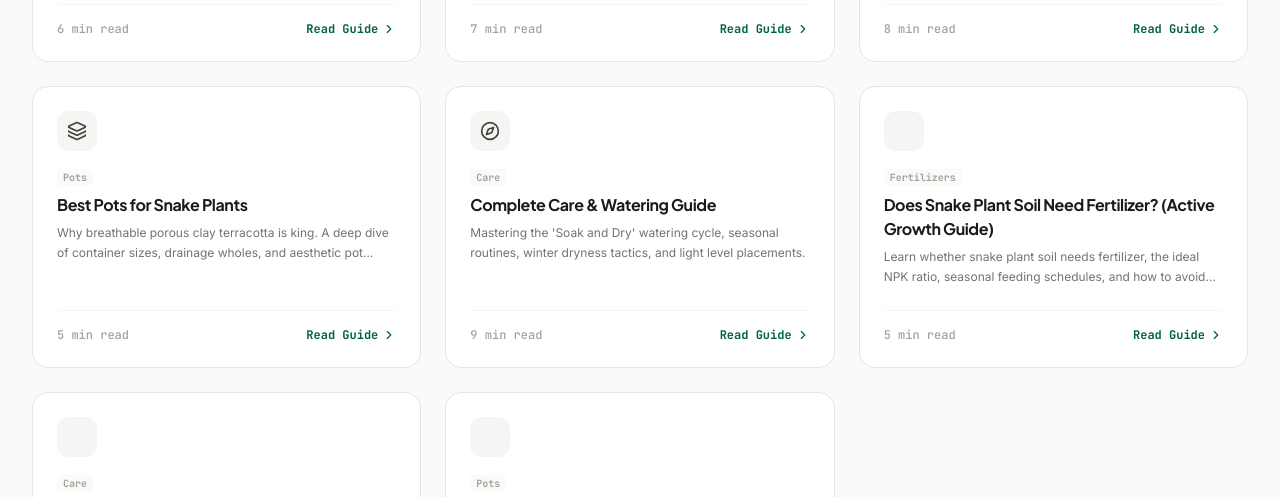
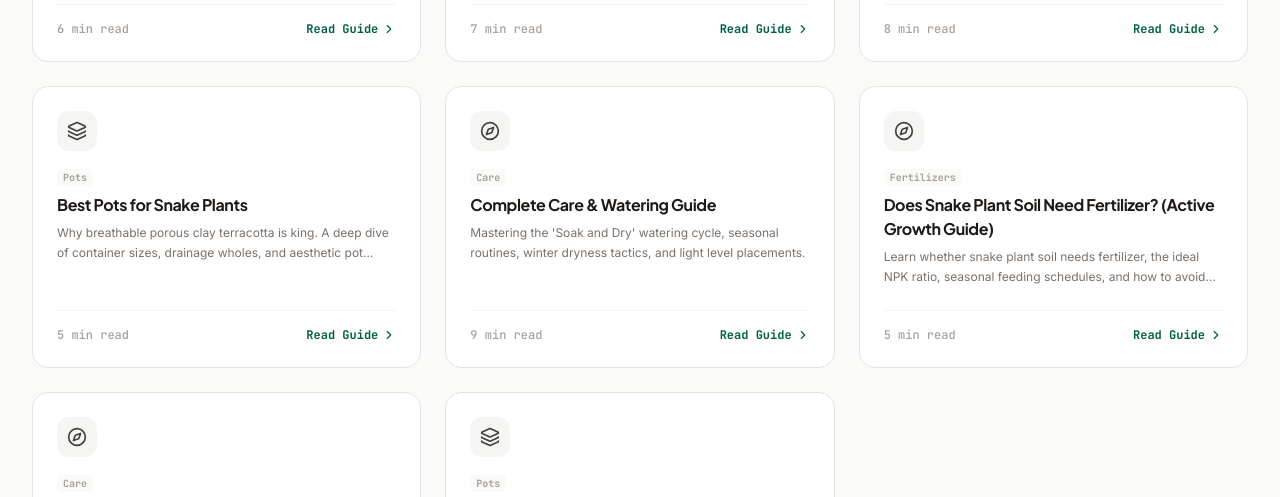
Before and after one commit to dbarbour86/SnakePlantSoil, a React (Vite) app: page / in a window 1280 px wide. Shown: the part 2460-2957 px from the top of the page. Built offline with nearby package versions, Linux system fonts and the light colour scheme.

Commit message:
Fix dynamic article routing and add vercel rewrites

```diff
--- a/src/App.tsx
+++ b/src/App.tsx
@@ -22,7 +22,7 @@ import {
   CareGuideArticle
 } from './components/GuideArticles';
 
-import { CONTENT_GUIDES, FAQ_ITEMS } from './data';
+import { CONTENT_GUIDES, STATIC_GUIDES, FAQ_ITEMS } from './data';
 import { getDynamicArticles } from './content';
 import DynamicArticleView from './components/DynamicArticle';
 
@@ -32,11 +32,22 @@ export default function App() {
     const cleanPath = path.replace(/^\//, '').split('?')[0].split('#')[0];
     switch (cleanPath) {
       case 'setup-kits':
+        return 'setup-kits';
       case 'best-soil':
+      case 'best-snake-plant-soil':
+        return 'best-soil';
       case 'diy-mix':
+      case 'diy-snake-plant-soil-mix':
+        return 'diy-mix';
       case 'root-rot':
+      case 'snake-plant-root-rot-guide':
+        return 'root-rot';
       case 'best-pots':
+      case 'best-pots-for-snake-plants':
+        return 'best-pots';
       case 'care-guide':
+      case 'snake-plant-care-guide':
+        return 'care-guide';
       case 'care-card':
       case 'faq':
         return cleanPath;
@@ -45,9 +56,11 @@ export default function App() {
         return 'home';
       default: {
         const dynamicArticles = getDynamicArticles();
-        const match = dynamicArticles.find(art => art.slug === cleanPath);
+        const match = dynamicArticles.find(
+          art => art.slug === cleanPath || art.id === cleanPath || art.slug === cleanPath.replace(/^dynamic-/, '')
+        );
         if (match) {
-          return cleanPath;
+          return match.slug;
         }
         return 'home';
       }
@@ -62,11 +75,23 @@ export default function App() {
   });
 
   const setActiveTab = (tab: string) => {
-    setActiveTabState(tab);
+    const normalizedTab = getTabFromPath(tab);
+    setActiveTabState(normalizedTab);
     if (typeof window !== 'undefined') {
-      const targetPath = tab === 'home' ? '/' : `/${tab}`;
+      let targetPath = '/';
+      if (normalizedTab !== 'home') {
+        const dynamicMatch = dynamicArticles.find(
+          a => a.slug === tab || a.id === tab || a.slug === normalizedTab
+        );
+        if (dynamicMatch) {
+          targetPath = `/${dynamicMatch.slug}`;
+        } else {
+          const staticMatch = STATIC_GUIDES.find(s => s.id === normalizedTab || s.slug === tab || s.id === tab);
+          targetPath = `/${staticMatch ? staticMatch.slug : normalizedTab}`;
+        }
+      }
       if (window.location.pathname !== targetPath) {
-        window.history.pushState({ tab }, '', targetPath);
+        window.history.pushState({ tab: normalizedTab }, '', targetPath);
       }
     }
   };
@@ -86,7 +111,9 @@ export default function App() {
 
   const dynamicArticles = useMemo(() => getDynamicArticles(), []);
   const activeDynamicArticle = useMemo(() => {
-    return dynamicArticles.find(art => art.slug === activeTab);
+    return dynamicArticles.find(
+      art => art.slug === activeTab || art.id === activeTab || art.slug === activeTab.replace(/^dynamic-/, '')
+    );
   }, [dynamicArticles, activeTab]);
 
   const toggleFaq = (id: string) => {
@@ -270,20 +297,22 @@ export default function App() {
 
                 <div className="grid grid-cols-1 sm:grid-cols-2 lg:grid-cols-3 gap-6">
                   {CONTENT_GUIDES.map((guide) => {
+                    const targetTab = guide.slug || guide.id;
+                    const iconName = guide.iconName || guide.id;
                     return (
                       <div
                         key={guide.id}
-                        onClick={() => navigateToArticle(guide.id)}
+                        onClick={() => navigateToArticle(targetTab)}
                         className="bg-white p-6 rounded-2xl border border-stone-200 hover:border-emerald-700/40 hover:shadow-md transition-all duration-200 cursor-pointer flex flex-col justify-between group"
                         id={`guide-card-${guide.id}`}
                       >
                         <div className="space-y-3">
                           <div className="w-10 h-10 rounded-xl bg-stone-100 group-hover:bg-emerald-50 text-stone-700 group-hover:text-emerald-800 flex items-center justify-center transition-colors">
-                            {guide.id === 'best-soil' && <Trees className="w-5 h-5" />}
-                            {guide.id === 'diy-mix' && <Beaker className="w-5 h-5" />}
-                            {guide.id === 'root-rot' && <HeartPulse className="w-5 h-5" />}
-                            {guide.id === 'best-pots' && <Layers className="w-5 h-5" />}
-                            {guide.id === 'care-guide' && <Compass className="w-5 h-5" />}
+                            {iconName === 'Trees' || iconName === 'best-soil' ? <Trees className="w-5 h-5" /> :
+                             iconName === 'Beaker' || iconName === 'diy-mix' ? <Beaker className="w-5 h-5" /> :
+                             iconName === 'HeartPulse' || iconName === 'root-rot' ? <HeartPulse className="w-5 h-5" /> :
+                             iconName === 'Layers' || iconName === 'best-pots' ? <Layers className="w-5 h-5" /> :
+                             <Compass className="w-5 h-5" />}
                           </div>
                           <div>
                             <span className="text-[10px] font-mono font-bold text-stone-400 capitalize bg-stone-50 px-1.5 py-0.5 rounded">
@@ -818,6 +847,36 @@ export default function App() {
             </motion.div>
           )}
 
+          {/* Fallback View if tab is not a known static tab and dynamic article is not found */}
+          {!['home', 'setup-kits', 'best-soil', 'diy-mix', 'root-rot', 'best-pots', 'care-guide', 'faq', 'care-card'].includes(activeTab) && !activeDynamicArticle && (
+            <motion.div
+              key="not-found-view"
+              initial={{ opacity: 0, y: 12 }}
+              animate={{ opacity: 1, y: 0 }}
+              exit={{ opacity: 0, y: -12 }}
+              transition={{ duration: 0.2 }}
+              className="max-w-4xl mx-auto px-4 sm:px-6 lg:px-8 py-16 text-center space-y-4"
+              id="not-found-page"
+            >
+              <div className="w-16 h-16 bg-emerald-50 text-emerald-800 rounded-2xl flex items-center justify-center mx-auto text-xl font-bold font-mono border border-emerald-200">
+                404
+              </div>
+              <h2 className="text-2xl font-bold font-sans text-stone-900 tracking-tight">Article or Guide Not Found</h2>
+              <p className="text-stone-600 text-sm max-w-md mx-auto leading-relaxed">
+                The requested guide link could not be located. Browse our main botanical resources or search for care definitions below.
+              </p>
+              <div className="pt-2">
+                <button
+                  onClick={() => navigateToArticle('home')}
+                  className="bg-emerald-800 hover:bg-emerald-950 text-white font-bold px-6 py-3 rounded-xl text-xs transition-all shadow-sm"
+                  id="return-home-from-404"
+                >
+                  ← Return to Home Portal
+                </button>
+              </div>
+            </motion.div>
+          )}
+
         </AnimatePresence>
       </main>
 
--- a/src/content.ts
+++ b/src/content.ts
@@ -43,21 +43,31 @@ export function parseMarkdownWithFrontmatter(raw: string): { metadata: Record<st
 }
 
 // 3. Eagerly load all posts in /content/posts/ directory using Vite's glob import
-const mdFiles = import.meta.glob('/content/posts/*.md', { query: '?raw', eager: true }) as Record<string, { default: string }>;
-const jsonFiles = import.meta.glob('/content/posts/*.json', { query: '?raw', eager: true }) as Record<string, { default: string }>;
+const mdFiles = import.meta.glob(['/content/posts/*.md', '../content/posts/*.md'], { query: '?raw', eager: true }) as Record<string, { default: string }>;
+const jsonFiles = import.meta.glob(['/content/posts/*.json', '../content/posts/*.json'], { query: '?raw', eager: true }) as Record<string, { default: string }>;
 
 export function getDynamicArticles(): DynamicArticle[] {
   const articles: DynamicArticle[] = [];
+  const seenSlugs = new Set<string>();
 
   // Parse Markdown posts
   for (const path in mdFiles) {
     try {
-      const rawContent = mdFiles[path].default;
+      const rawEntry = mdFiles[path];
+      const rawContent = typeof rawEntry === 'string'
+        ? rawEntry
+        : (rawEntry && typeof rawEntry === 'object' && 'default' in rawEntry ? (rawEntry as any).default : String(rawEntry || ''));
+
+      if (!rawContent) continue;
+
       const { metadata, body } = parseMarkdownWithFrontmatter(rawContent);
 
-      // Generate slug from path if not in frontmatter
       const fileSlug = path.split('/').pop()?.replace('.md', '') || '';
       const slug = metadata.slug || fileSlug;
+
+      if (seenSlugs.has(slug)) continue;
+      seenSlugs.add(slug);
+
       const title = metadata.title || slug.replace(/-/g, ' ');
 
       articles.push({
@@ -70,7 +80,7 @@ export function getDynamicArticles(): DynamicArticle[] {
         slug,
         date: metadata.date,
         content: body,
-        status: metadata.status || 'draft'
+        status: metadata.status || 'published'
       });
     } catch (e) {
       console.error(`Failed to parse Markdown post at ${path}:`, e);
@@ -80,11 +90,19 @@ export function getDynamicArticles(): DynamicArticle[] {
   // Parse JSON posts
   for (const path in jsonFiles) {
     try {
-      const rawContent = jsonFiles[path].default;
+      const rawEntry = jsonFiles[path];
+      const rawContent = typeof rawEntry === 'string'
+        ? rawEntry
+        : (rawEntry && typeof rawEntry === 'object' && 'default' in rawEntry ? (rawEntry as any).default : rawEntry);
+
       const data = typeof rawContent === 'string' ? JSON.parse(rawContent) : rawContent;
+      if (!data) continue;
 
       const fileSlug = path.split('/').pop()?.replace('.json', '') || '';
       const slug = data.slug || fileSlug;
+
+      if (seenSlugs.has(slug)) continue;
+      seenSlugs.add(slug);
 
       articles.push({
         id: `dynamic-${slug}`,
@@ -96,18 +114,18 @@ export function getDynamicArticles(): DynamicArticle[] {
         slug,
         date: data.date,
         content: data.content || '',
-        status: data.status || 'draft'
+        status: data.status || 'published'
       });
     } catch (e) {
       console.error(`Failed to parse JSON post at ${path}:`, e);
     }
   }
 
-  // Filter out Draft statuses (only show published ones in production)
+  // Filter out Draft statuses (show published ones by default)
   const isDev = import.meta.env.DEV;
   return articles.filter(art => {
-    const statusLower = (art.status || 'draft').toLowerCase();
-    if (isDev) return true; // Show drafts and published in local development for previewing
-    return statusLower === 'published'; // Filter out drafts in production (only show 'published')
+    const statusLower = (art.status || 'published').toLowerCase();
+    if (isDev) return true;
+    return statusLower === 'published';
   });
 }
--- a/src/types.ts
+++ b/src/types.ts
@@ -8,10 +8,13 @@ export interface ContentGuide {
   id: string;
   title: string;
   shortDescription: string;
-  category: 'soil' | 'pots' | 'care' | 'root-rot';
+  category: string;
   readTime: string;
   iconName: string;
   slug: string;
+  date?: string;
+  content?: string;
+  status?: string;
 }
 
 export interface RecommendedProduct {
--- a/tsconfig.json
+++ b/tsconfig.json
@@ -21,6 +21,7 @@
       ]
     },
     "allowImportingTsExtensions": true,
+    "types": ["vite/client", "node"],
     "noEmit": true
   }
 }
```
Also changed, not shown: vercel.json (added).
